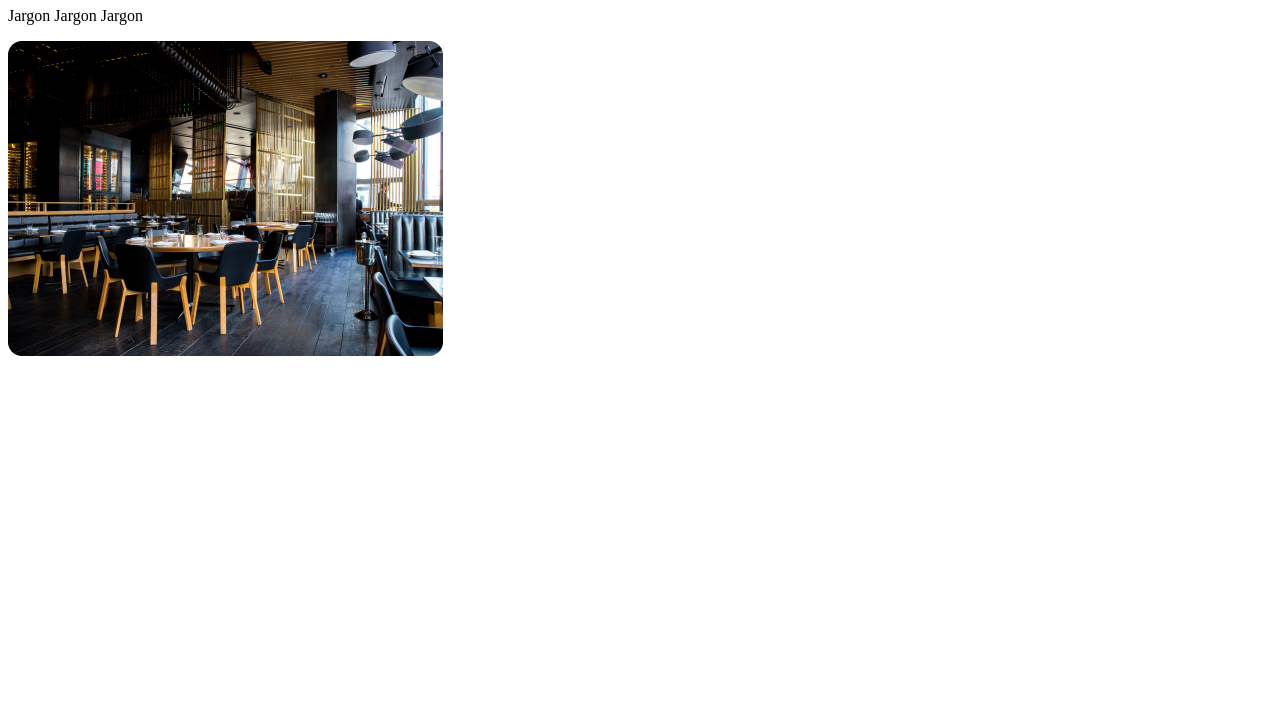
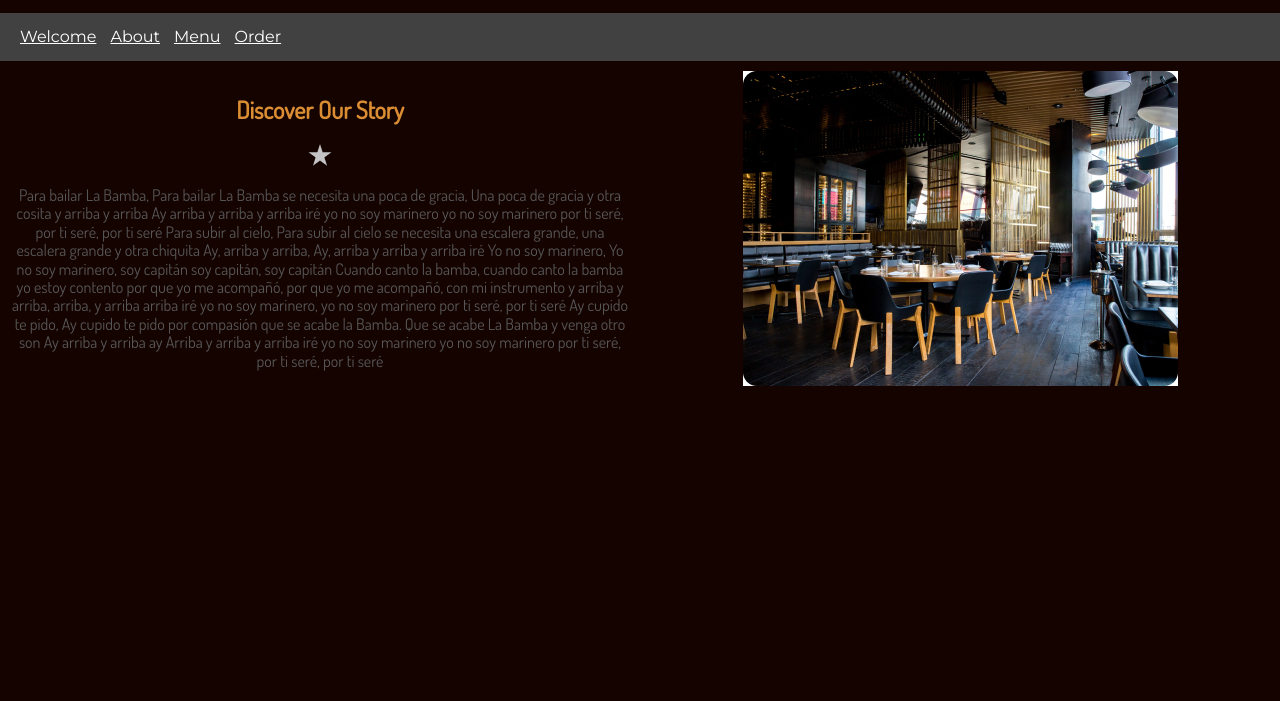
Before and after one commit to AdanRubio05/week3-scss, a plain HTML site: page index.html in a window 1280 px wide. Shown: the part 99-800 px from the top of the page. Drawn offline with Linux system fonts and the light colour scheme.

Commit message:
SCSS error solved; more page work done
the individual {} elements in the main scss file were being put into the vendor code itself in the main.css. it was solved by not hitting enter for code?

```diff
--- a/index.html
+++ b/index.html
@@ -5,21 +5,49 @@
     <meta http-equiv="X-UA-Compatible" content="IE=edge">
     <meta name="viewport" content="width=device-width, initial-scale=1.0">
     <meta name="description" content="The Best Restaurant that never Existed!">
-    <title>Our Place</title>
+    <link rel="stylesheet" href="styles/main.css">
+    <title>The Place</title>
 </head>
 <body>
+    <h1>The Place</h1>
     <nav>
         <a href="#">Welcome</a>
         <a href="#">About</a>
         <a href="#">Menu</a>
+        <a href="#">Order</a>
     </nav>
-    <h1>Test Line</h1>
-    <section>
-        <p>Jargon Jargon Jargon</p>
+    <div class="flexbox">
+       <div class="box">
+    <h2>Discover Our Story</h1>
+        <img src="assets/images/Star.png" alt="grey star">
+        <p>Para bailar La Bamba, Para bailar La Bamba
+            se necesita una poca de gracia,
+            Una poca de gracia y otra cosita y arriba y arriba
+            Ay arriba y arriba y arriba iré yo no soy marinero
+            yo no soy marinero por ti seré, por ti seré, por ti seré
+
+            Para subir al cielo, Para subir al cielo se necesita
+            una escalera grande, una escalera grande y otra chiquita
+            Ay, arriba y arriba, Ay, arriba y arriba y arriba iré
+            Yo no soy marinero, Yo no soy marinero, soy capitán
+            soy capitán, soy capitán
+
+            Cuando canto la bamba, cuando canto la bamba
+            yo estoy contento por que yo me acompañó,
+            por que yo me acompañó,  con mi instrumento
+            y arriba y arriba, arriba, y arriba arriba iré
+            yo no soy marinero, yo no soy marinero por ti seré, por ti seré
+            Ay cupido te pido, Ay cupido te pido
+            por compasión que se acabe la Bamba.
+            Que se acabe La Bamba y venga otro son
+            Ay arriba y arriba ay Arriba y arriba y arriba iré yo no soy marinero
+            yo no soy marinero por ti seré, por ti seré, por ti seré</p>
+          </div>
+       <div class="box">
         <picture>
             <img src="assets/images/our-story.jpg" alt="restaurant interior image"/>
         </picture>
-    </section>
-
+       </div>
+    </div>
 </body>
 </html>
--- a/styles/main.scss
+++ b/styles/main.scss
@@ -1,11 +1,38 @@
 @use "./vendor/normalize";
 @use "./partials/colors";
 @use "./partials/typography";
-
 p{
-    font: typography.$primary-font;
+    color: colors.$primary-font-color;
+    font-family: 'Dosis', sans-serif;
 }
-
 h1{
-    font: typography.$heading-font;
+    color: colors.$secondary-font-color;
+    font-family: 'Marck Script', cursive;
+    font-size: 45px;
 }
+h2{
+    color: colors.$secondary-font-color;
+    font-family: 'Dosis', sans-serif;
+}
+body{
+    background-color: colors.$darker-background;
+}
+a{
+    color: colors.$link-color;
+    font-family: 'Montserrat', sans-serif;
+    padding: 5px;
+}
+nav{
+    background-color: colors.$dark-background;
+    padding: 15px;
+}
+.flexbox{
+    display: flex;
+    align-items: center;
+    justify-content: space-around;
+    .box{
+        width: 5000px;
+        margin: 10px;
+        text-align: center;
+    }
+}
--- a/styles/partials/_colors.scss
+++ b/styles/partials/_colors.scss
@@ -4,3 +4,4 @@ $primary-font-color: #575757;
 $secondary-font-color: #DB8D33;
 $dark-background: #414141;
 $darker-background: #150300;
+$link-color: white;
--- a/styles/partials/_typography.scss
+++ b/styles/partials/_typography.scss
@@ -1,8 +1,5 @@
 @import url('https://fonts.googleapis.com/css2?family=Dosis&display=swap');
-$primary-font: 'Dosis', sans-serif;
 
 @import url('https://fonts.googleapis.com/css2?family=Marck+Script&display=swap');
-$heading-font: 'Marck Script', cursive;
 
 @import url('https://fonts.googleapis.com/css2?family=Montserrat&display=swap');
-$title-font: 'Montserrat', sans-serif;
```
Also changed, not shown: styles/main.css, 1 other file.
